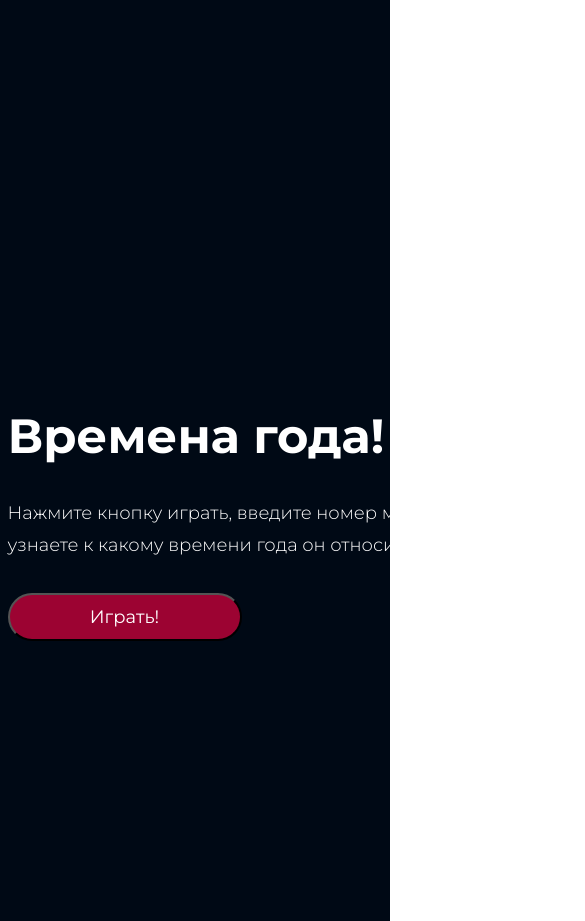
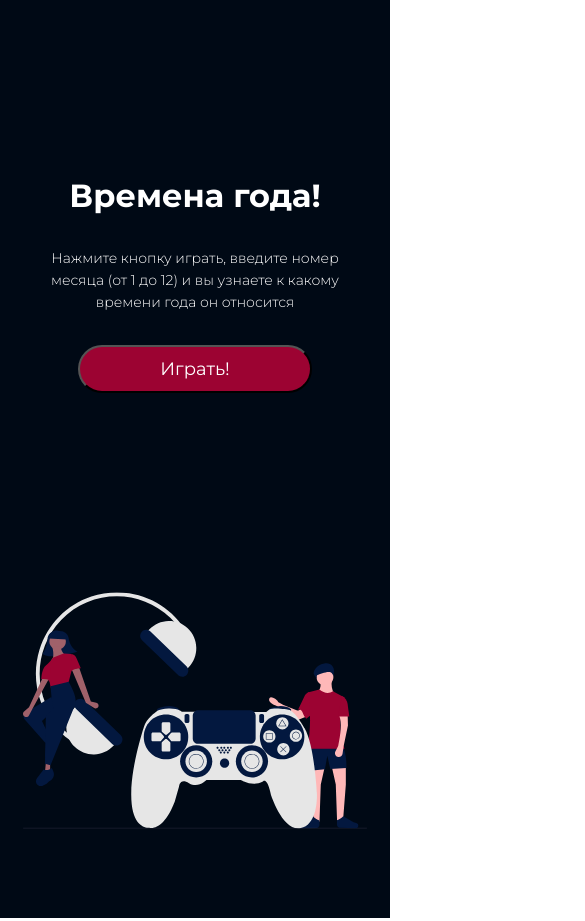
Before and after one commit to NinaBobyleva/2-nd-course-hw, a plain HTML site: page index.html in a window 390 px wide. Shown: the part 987-1908 px from the top of the page, 585 px wide, since content can reach past the window. Drawn offline with Linux system fonts and the light colour scheme.

Commit message:
Changed the files mobile.css and style.css

```diff
--- a/mobile.css
+++ b/mobile.css
@@ -30,5 +30,39 @@
     .box__wrap {
         width: 343px;
     }
+    .seasons {
+        display: flex;
+        justify-content: center;
+    }
+    .seasons__wrap {
+        display: flex;
+        flex-wrap: wrap;
+        justify-content: center;
+    }
+    .seasons__heading {
+        color: #FFF;
+        text-align: center;
+        font-size: 32px;
+        font-style: normal;
+        font-weight: 700;
+        line-height: normal;
+        padding-top: 51px;
+    }
+    .seasons__text {
+        width: 343px;
+        color: #FFF;
+        text-align: center;
+        font-size: 14px;
+        font-style: normal;
+        font-weight: 300;
+        line-height: 22px;
+    }
+    .seasons__button {
+        margin-bottom: 64px;
+    }
+    .seasons__img {
+        width: 344px;
+        margin-bottom: 85px;
+    }
 
 }
--- a/style.css
+++ b/style.css
@@ -108,9 +108,6 @@
     align-items: center;
     gap: 135px;
 }
-.seasons__wrap {
-    /* width: 584px; */
-}
 .seasons__heading {
     color: #FFF;
     font-size: 48px;
```
